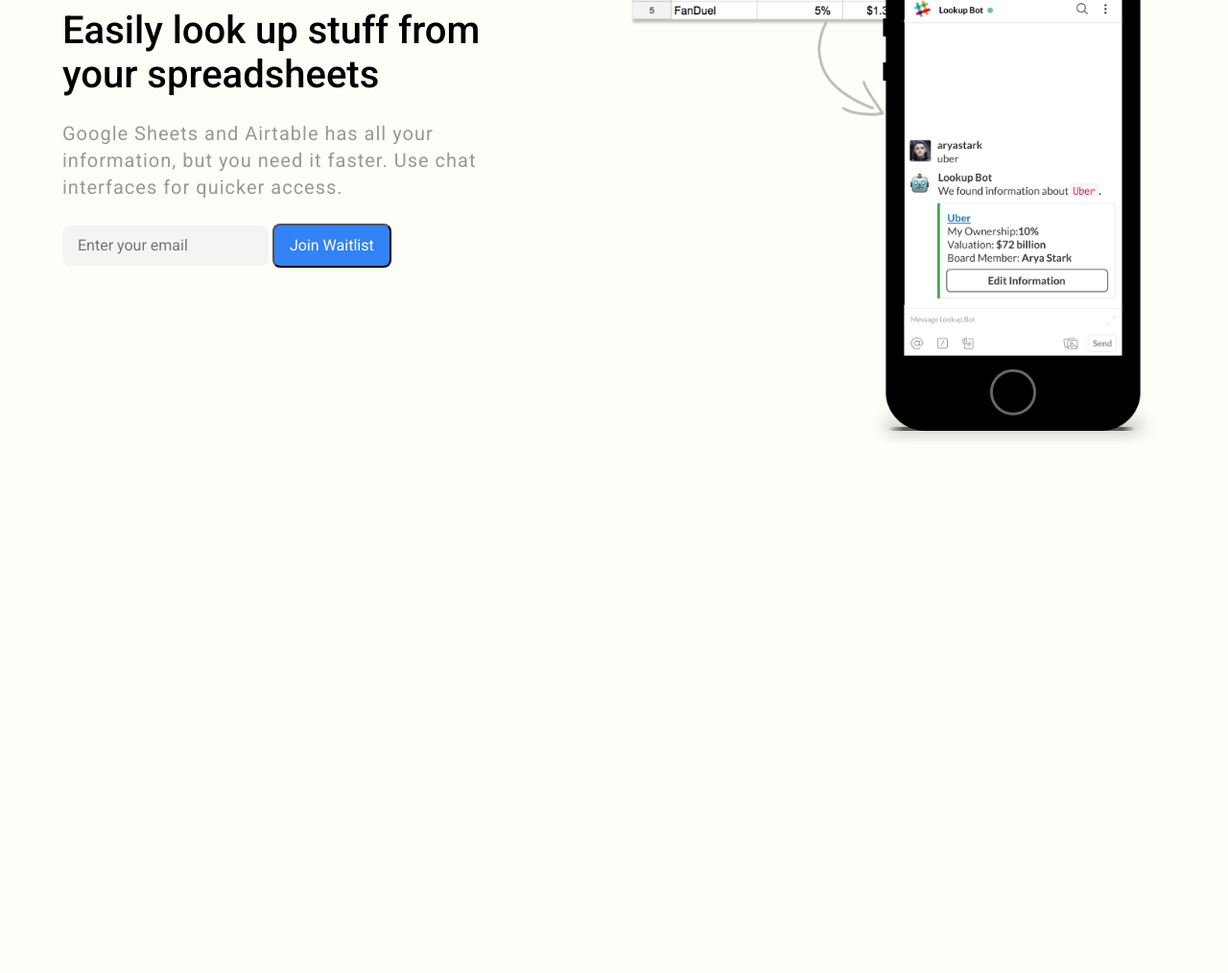
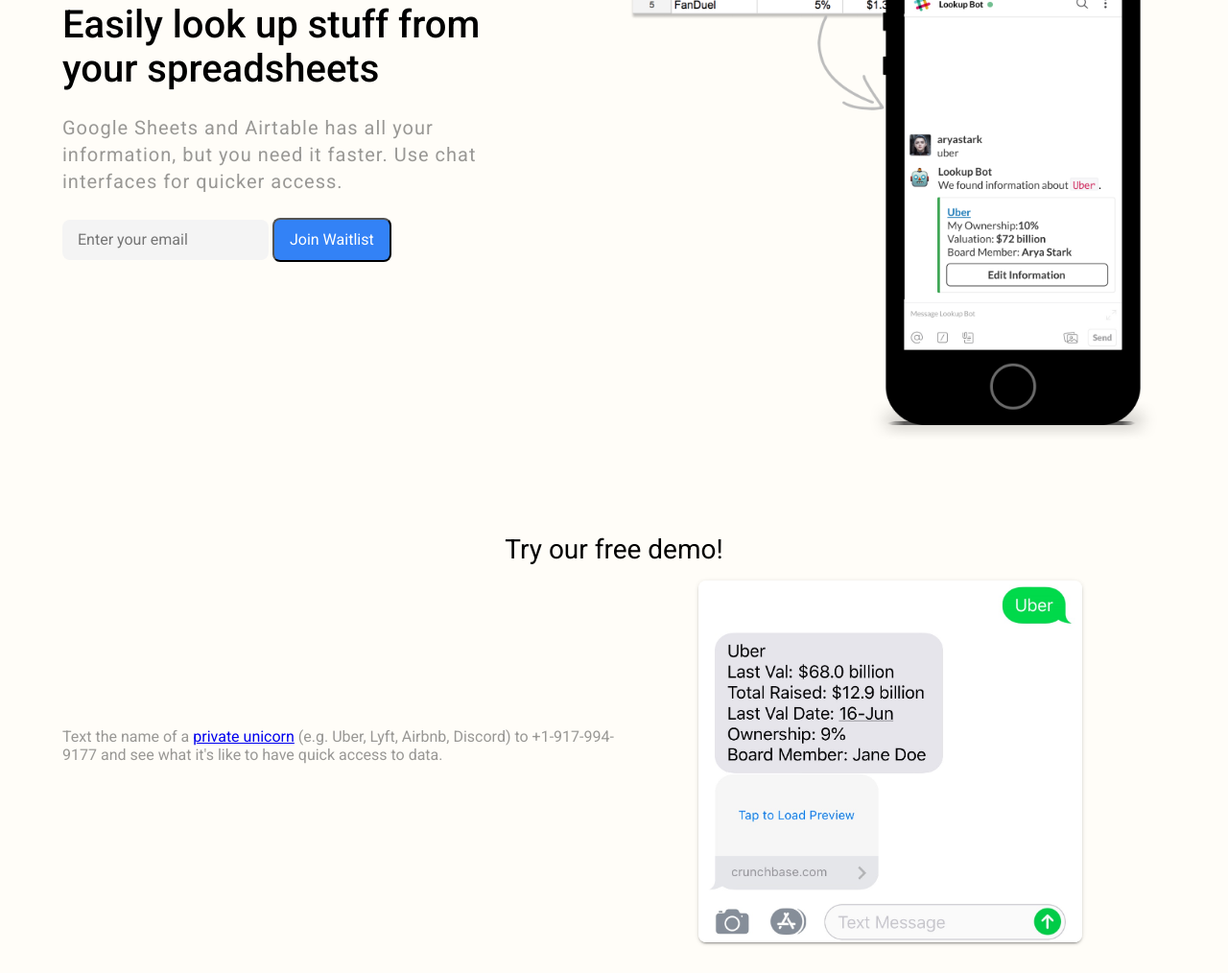
Before and after one commit to hyperion-labs/lookup-bot-website, a website: page src/home.html in a window 1280 px wide. Shown: the part 281-1295 px from the top of the page at 96% size. Before the commit the page ends 812 px from the top, so only its background shows below. Drawn offline with Linux system fonts and the light colour scheme.

Commit message:
finished demo description

```diff
--- a/index.js
+++ b/index.js
@@ -29,10 +29,10 @@
   const { email } = req.body;
   mailchimp.subscribe(email)
     .then(() => {
-      res.send('Worked!');
+      res.send("Thanks for signing up! We'll let you send you an invite to the beta in the coming weeks!");
     })
     .catch((err) => {
-      res.send('Didnt work -_-');
+      res.send('Ah sorry, this email has already been signed up!');
     });
 });
 
--- a/src/css/main.scss
+++ b/src/css/main.scss
@@ -8,6 +8,13 @@
 
 // sizes
 $gutter: 92px;
+
+// templates
+%titles {
+  font-size: 28px;
+  font-weight: 400;
+  margin-top: 32px;
+}
 
 /* Globals ================================== */
 
@@ -32,9 +39,7 @@
 }
 
 .coName {
-  font-size: 33px;
-  font-weight: bold;
-  margin-top: 32px;
+  @extend %titles;
 }
 
 /* Jumbotron ================================== */
@@ -47,6 +52,10 @@
 
 .info, .graphic {
   flex: 1;
+}
+
+.info {
+  margin-bottom: 2rem;
 }
 
 .title {
@@ -62,7 +71,7 @@
   font-weight: normal;
 }
 
-.graphic img {
+.graphic img, .imgDemo {
   max-width: 100%;
 }
 
@@ -83,6 +92,51 @@
   color: white;
 }
 
+/* Sections ================================== */
+
+.section {
+  display: flex;
+  flex-direction: column;
+  align-items: center;
+  margin-bottom: 2rem;
+}
+
+.contentRow {
+  display: flex;
+  flex-direction: column;
+}
+
+.sectionHeader {
+  @extend %titles;
+  margin-bottom: 1rem;
+}
+
+.sectionDesc, .sectionImg {
+  flex: 1,
+}
+
+.sectionDesc {
+  color: $greyTitle;
+  font-size: 16px;
+  margin-bottom: 2rem;
+  font-weight: normal;
+}
+
+.sectionImg {
+  text-align: center;
+}
+
+.imgDemo {
+  width: 400px;
+  max-width: 75%;
+  margin: auto;
+  border-radius: 8px;
+  box-shadow:
+    0 2px 2px 0 rgba(0,0,0,0.14),
+    0 3px 1px -2px rgba(0,0,0,0.2),
+    0 1px 5px 0 rgba(0,0,0,0.12);
+}
+
 /* MEDIA QUERIES ================================== */
 
 // 700 horizontal breakpoint
@@ -92,13 +146,26 @@
     padding-right: 20%;
   }
 
+  .jumbotron, .contentRow {
+    flex-direction: row;
+  }
+
   .jumbotron {
     padding-top: 2rem;
-    flex-direction: row;
+  }
+
+  .info {
+    margin-bottom: 0px;
   }
 
   .subtitle {
     margin-top: 1.5rem;
     letter-spacing: 1px;
   }
+
+  .sectionDesc {
+    display: flex;
+    justify-content: center;
+    align-items: center;
+  }
 }
--- a/src/home.html
+++ b/src/home.html
@@ -46,6 +46,17 @@
       </div>
     </div>
 
+    <!-- Demo -->
+    <div class="section">
+      <div class="sectionHeader">Try our free demo!</div>
+      <div class="contentRow">
+          <div class="sectionDesc"><span>Text the name of a <a href="https://en.wikipedia.org/wiki/List_of_unicorn_startup_companies" target="_new">private unicorn</a> (e.g. Uber, Lyft, Airbnb, Discord) to +1-917-994-9177 and see what it's like to have quick access to data.</span></div>
+          <div class="sectionImg">
+            <img src="/img/demo.png" alt="Example of SMS Lookup" class="imgDemo">
+          </div>
+      </div>
+    </div>
+
   </div><!-- Container close -->
 </body>
 
```
Also changed, not shown: src/css/main.css, src/img/demo.png (added).
